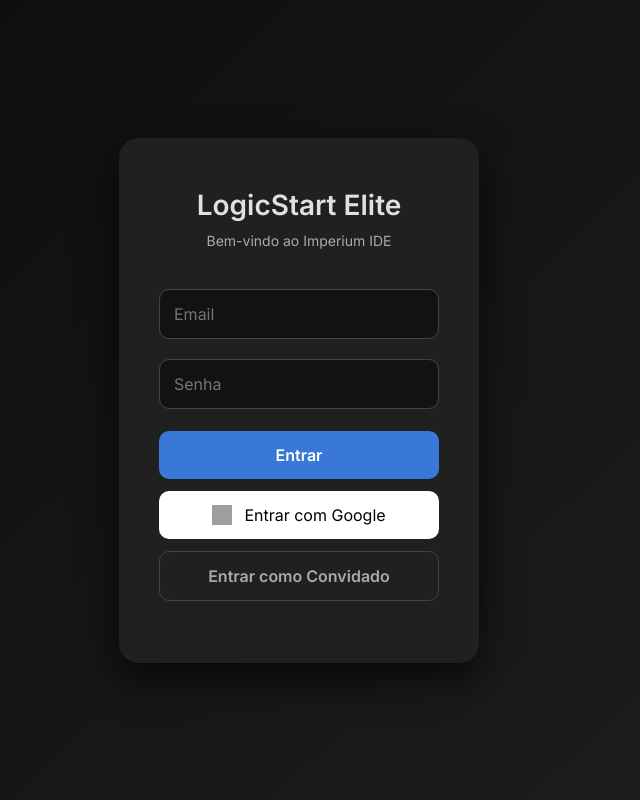
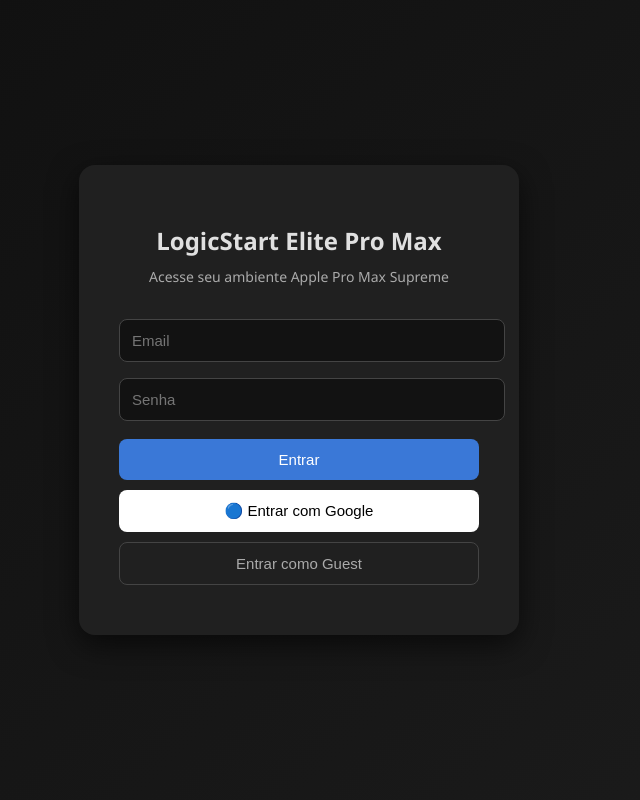
Before and after one commit to DashMasterX/logicstart, a Flask app: page / in a window 1280 px wide. Shown: the whole page, without its empty margins (341-981 px from the left). Run offline with Flask 3, Linux system fonts and the light colour scheme; grey boxes are pictures that could not be loaded.

Commit message:
Update login.html

```diff
--- a/templates/login.html
+++ b/templates/login.html
@@ -3,92 +3,62 @@
 <head>
 <meta charset="UTF-8">
 <meta name="viewport" content="width=device-width, initial-scale=1.0">
-<title>LogicStart Elite Imperium - Login</title>
-<link href="https://fonts.googleapis.com/css2?family=Inter:wght@400;600&display=swap" rel="stylesheet">
-
+<title>LogicStart Elite Pro Max</title>
 <style>
-:root {
-    --primary: #3a78d7;
-    --secondary: #ff5555;
-    --bg-gradient: linear-gradient(135deg, #0c0c0c, #1f1f1f);
-    --input-bg: #121212;
-    --input-border: #444;
-    --text-color: #e0e0e0;
-}
-
-* { box-sizing: border-box; margin: 0; padding: 0; font-family: 'Inter', sans-serif; }
-
 body {
-    height: 100vh;
+    margin: 0;
+    font-family: 'Segoe UI', sans-serif;
+    background: linear-gradient(135deg, #0f0f0f, #1c1c1c);
+    color: #e0e0e0;
     display: flex;
     justify-content: center;
     align-items: center;
-    background: var(--bg-gradient);
-    color: var(--text-color);
+    height: 100vh;
 }
 
-.login-container {
+.login-box {
     background: #202020;
-    padding: 50px 40px;
-    border-radius: 20px;
+    padding: 40px;
+    border-radius: 16px;
     width: 360px;
     text-align: center;
-    box-shadow: 0 15px 40px rgba(0,0,0,0.7);
-    animation: fadeIn 0.8s ease;
+    box-shadow: 0 10px 30px rgba(0,0,0,0.6);
+    animation: fadeIn 0.6s ease;
 }
 
 @keyframes fadeIn {
-    from { opacity: 0; transform: translateY(20px); }
+    from { opacity: 0; transform: translateY(10px); }
     to { opacity: 1; transform: translateY(0); }
 }
 
-h1 {
-    font-weight: 600;
-    margin-bottom: 10px;
-    font-size: 28px;
-}
-
-.subtitle {
-    color: #aaa;
-    font-size: 14px;
-    margin-bottom: 30px;
-}
+h2 { margin-bottom: 10px; }
+.subtitle { font-size: 14px; color: #aaa; margin-bottom: 25px; }
 
 .input-field {
     width: 100%;
-    padding: 14px;
-    margin: 10px 0;
-    border-radius: 10px;
-    border: 1px solid var(--input-border);
-    background: var(--input-bg);
-    color: var(--text-color);
-    font-size: 16px;
-    transition: all 0.2s;
+    padding: 12px;
+    margin: 8px 0;
+    border-radius: 8px;
+    border: 1px solid #444;
+    background: #121212;
+    color: #fff;
+    font-size: 15px;
 }
-
-.input-field:focus {
-    outline: none;
-    border-color: var(--primary);
-    box-shadow: 0 0 5px var(--primary);
-}
+.input-field:focus { outline: none; border-color: #3a78d7; }
 
 .btn {
     width: 100%;
-    padding: 14px;
-    border-radius: 10px;
-    margin-top: 12px;
-    font-size: 16px;
-    font-weight: 600;
+    padding: 12px;
+    border: none;
+    border-radius: 8px;
     cursor: pointer;
-    border: none;
-    transition: all 0.3s;
+    font-size: 15px;
+    margin-top: 10px;
+    transition: 0.2s;
 }
 
-.btn-primary {
-    background: var(--primary);
-    color: white;
-}
-.btn-primary:hover { background: #2b5ea0; transform: translateY(-2px); }
+.btn-primary { background: #3a78d7; color: white; }
+.btn-primary:hover { background: #2b5ea0; }
 
 .btn-google {
     background: white;
@@ -96,73 +66,47 @@
     display: flex;
     align-items: center;
     justify-content: center;
-    gap: 12px;
-    font-weight: 500;
+    gap: 10px;
 }
-.btn-google:hover { background: #ddd; transform: translateY(-2px); }
+.btn-google:hover { background: #ddd; }
 
 .btn-guest {
     background: transparent;
     color: #aaa;
     border: 1px solid #444;
 }
-.btn-guest:hover { background: #2a2a2a; transform: translateY(-2px); }
+.btn-guest:hover { background: #2a2a2a; }
 
-.loader {
-    display: none;
-    margin-top: 15px;
-    font-size: 14px;
-    color: #aaa;
-}
-
-.error {
-    margin-top: 12px;
-    color: var(--secondary);
-    font-size: 13px;
-    font-weight: 500;
-}
-
-.icon-google {
-    width: 20px;
-    height: 20px;
-}
+.loader { display: none; margin-top: 10px; font-size: 13px; color: #aaa; }
+.error { margin-top: 10px; color: #ff5555; font-size: 13px; }
 </style>
 </head>
 <body>
 
-<div class="login-container">
-    <h1>LogicStart Elite</h1>
-    <div class="subtitle">Bem-vindo ao Imperium IDE</div>
+<div class="login-box">
+    <h2>LogicStart Elite Pro Max</h2>
+    <div class="subtitle">Acesse seu ambiente Apple Pro Max Supreme</div>
 
-    <input type="email" id="email" placeholder="Email" class="input-field">
-    <input type="password" id="senha" placeholder="Senha" class="input-field">
+    <input class="input-field" type="email" id="email" placeholder="Email">
+    <input class="input-field" type="password" id="senha" placeholder="Senha">
 
     <button class="btn btn-primary" onclick="loginEmail()">Entrar</button>
-
-    <button class="btn btn-google" onclick="loginGoogle()">
-        <img class="icon-google" src="https://upload.wikimedia.org/wikipedia/commons/5/53/Google_%22G%22_Logo.svg" alt="Google Logo">
-        Entrar com Google
-    </button>
-
-    <button class="btn btn-guest" onclick="entrarSemLogin()">Entrar como Convidado</button>
+    <button class="btn btn-google" onclick="loginGoogle()">🔵 Entrar com Google</button>
+    <button class="btn btn-guest" onclick="entrarSemLogin()">Entrar como Guest</button>
 
     <div class="loader" id="loader">Carregando...</div>
     <div class="error" id="error"></div>
 </div>
 
 <script>
-function setLoading(state) {
-    document.getElementById("loader").style.display = state ? "block" : "none";
-}
-
-function setError(msg) {
-    document.getElementById("error").textContent = msg || "";
-}
+function setLoading(state) { document.getElementById("loader").style.display = state ? "block" : "none"; }
+function setError(msg) { document.getElementById("error").textContent = msg || ""; }
 
 function loginEmail() {
     const email = document.getElementById("email").value;
     const senha = document.getElementById("senha").value;
-    if(!email || !senha) { setError("Preencha todos os campos."); return; }
+
+    if(!email || !senha){ setError("Preencha todos os campos."); return; }
 
     setError(""); setLoading(true);
 
@@ -174,21 +118,14 @@
     .then(res => res.json())
     .then(data => {
         setLoading(false);
-        if(data.success) window.location.href = "/ide";
-        else setError(data.error || "Erro ao logar");
+        if(data.success){ window.location.href = "/ide"; }
+        else{ setError(data.error || "Erro ao logar"); }
     })
-    .catch(() => { setLoading(false); setError("Erro ao conectar com o servidor"); });
+    .catch(()=>{ setLoading(false); setError("Erro ao conectar com o servidor"); });
 }
 
-function loginGoogle() {
-    window.location.href = "/login/google";
-}
-
-function entrarSemLogin() {
-    fetch("/guest")
-    .then(() => window.location.href = "/ide")
-    .catch(() => setError("Erro ao entrar como convidado"));
-}
+function loginGoogle() { window.location.href = "/login/google"; }
+function entrarSemLogin() { window.location.href = "/login/guest"; }
 </script>
 
 </body>
```
